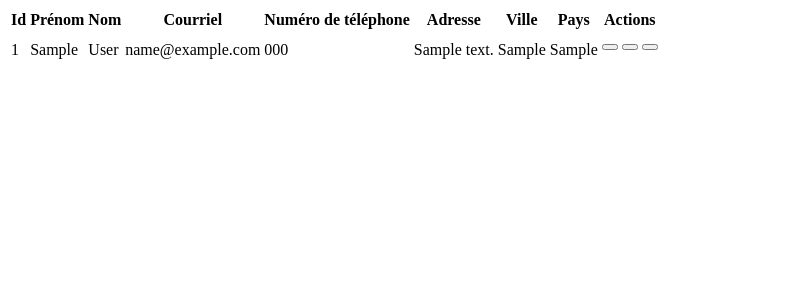
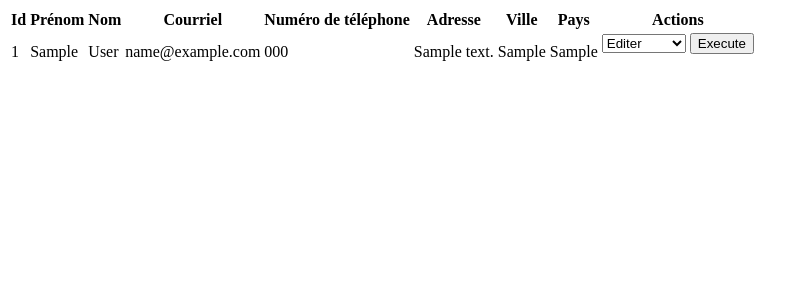
Before and after one commit to RachidEttabaai/database-project, a PHP site: page /pagination.php in a window 1280 px wide. Shown: the top 300 px of the page, without its empty margins (0-806 px from the left). Run offline with PHP 8.4, Linux system fonts and the light colour scheme; tables that the repository leaves empty hold one stand-in row (values such as "Sample post").

Commit message:
modification actions crud showing

```diff
--- a/pagination.php
+++ b/pagination.php
@@ -40,9 +40,13 @@ $customers = $crudcustomers->readwithpaginate($limit,$start_from);
                     <td><?= $customer["country"] ?></td>
                     <td>
                         <form id="CRUDCustomers" method="POST">
-                        <button type="submit" value="edit" id="<?= $customer["customer_id"] ?>" class="far fa-edit btn btn-secondary"></button>
-                        <button type="submit" value="view"  id="<?= $customer["customer_id"] ?>" class="far fa-eye btn btn-info"></button>
-                        <button type="submit" value="delete"  id="<?= $customer["customer_id"] ?>" class="far fa-trash-alt btn btn-danger"></button>
+                            <select name="type_action" id="type_action">
+                                <option value="edit">Editer</option>
+                                <option value="view">Voir</option>
+                                <option value="delete">Supprimer</option>
+                            </select>
+                            <input type="hidden" name="customer_id" value="<?= $customer["customer_id"] ?>" />
+                            <button type="submit" class="btn btn-primary" name="execute_action">Execute</button>
                         </form>
                     </td>
                 </tr>
```
